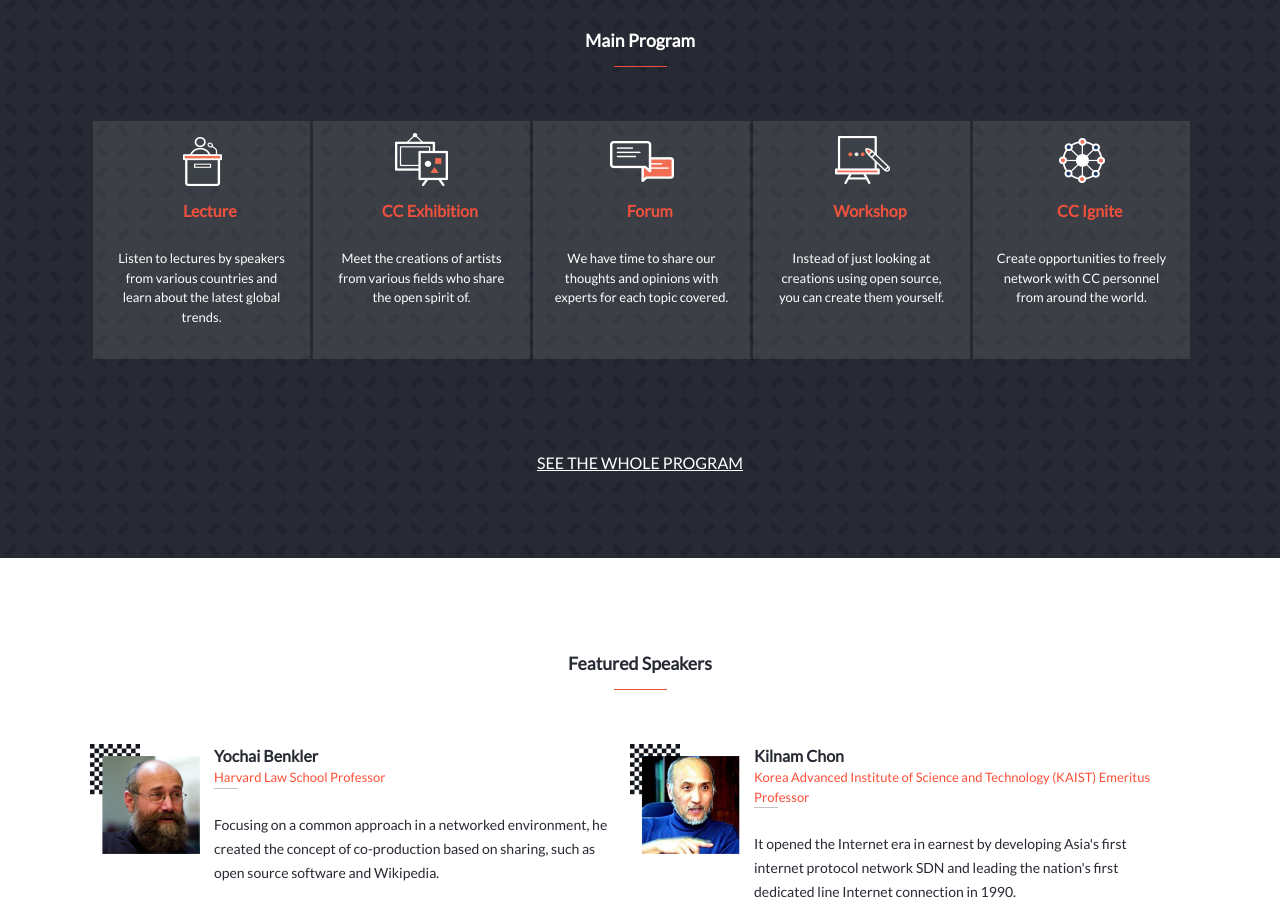
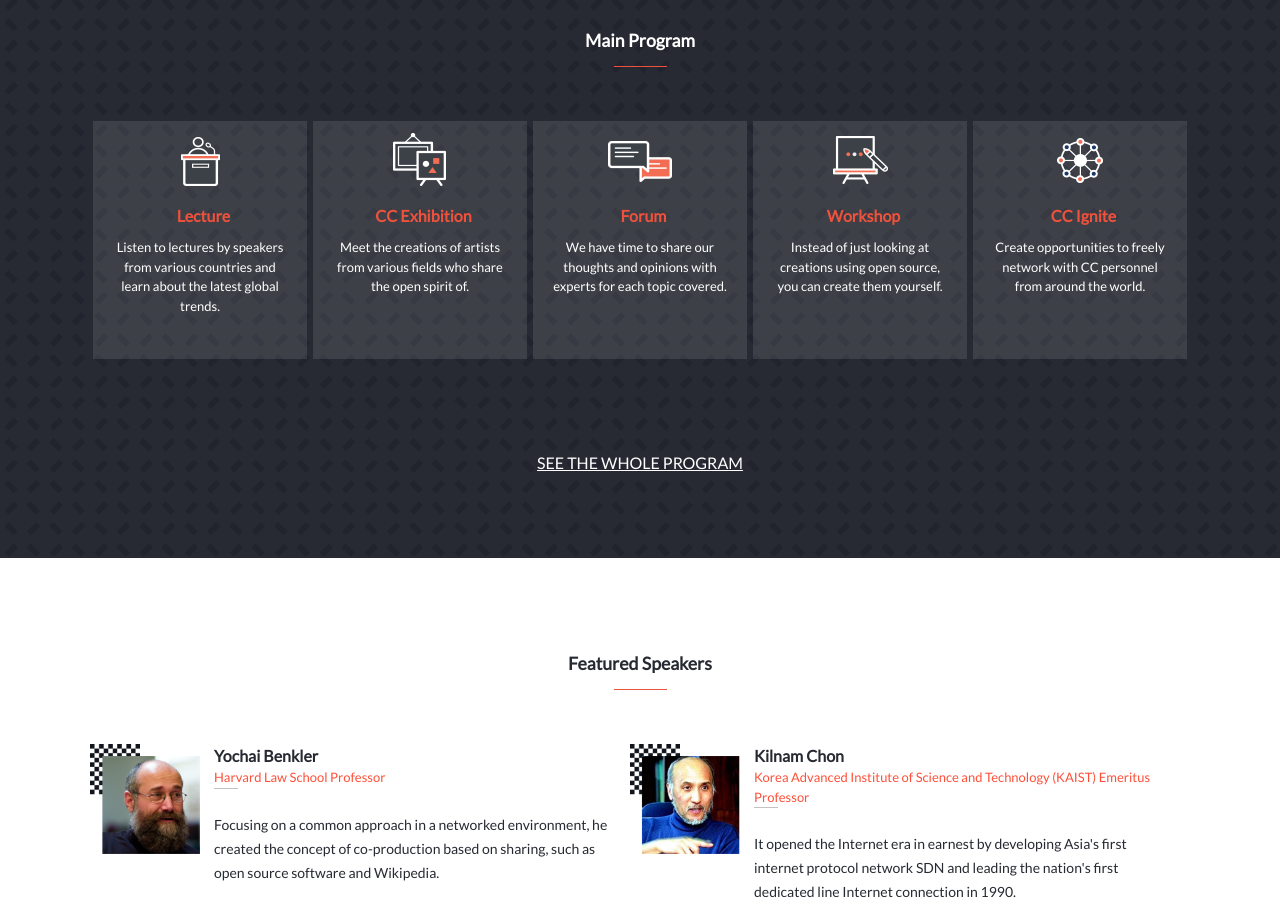
Before and after one commit to developertariq/microverse-capstone-1, a website: page index.html in a window 1280 px wide. Shown: the part 1020-1941 px from the top of the page. Drawn offline with nearby package versions, Linux system fonts and the light colour scheme; files whose address does not match are found by name.

Commit message:
Change program width

```diff
--- a/css/main.css
+++ b/css/main.css
@@ -423,11 +423,11 @@ img {
   .program_info section .program_list {
     display: inline;
     flex-direction: column;
-    margin: 0 0 0 3px;
+    margin: 0 3px 0 3px;
     padding: 0;
     border: 0;
     float: left;
-    width: calc(20% - 3px);
+    width: calc(20% - 6px);
     height: 238px;
     background: rgba(255, 255, 255, 0.1);
   }
@@ -447,8 +447,8 @@ img {
     margin-top: 0;
     text-align: center;
     font-size: 1em;
-    width: 100%;
-    height: 50px;
+    margin: 5px auto 10px;
+    width: 100%
   }
 
   .program_info section .program_list .program_sub_description {
```
